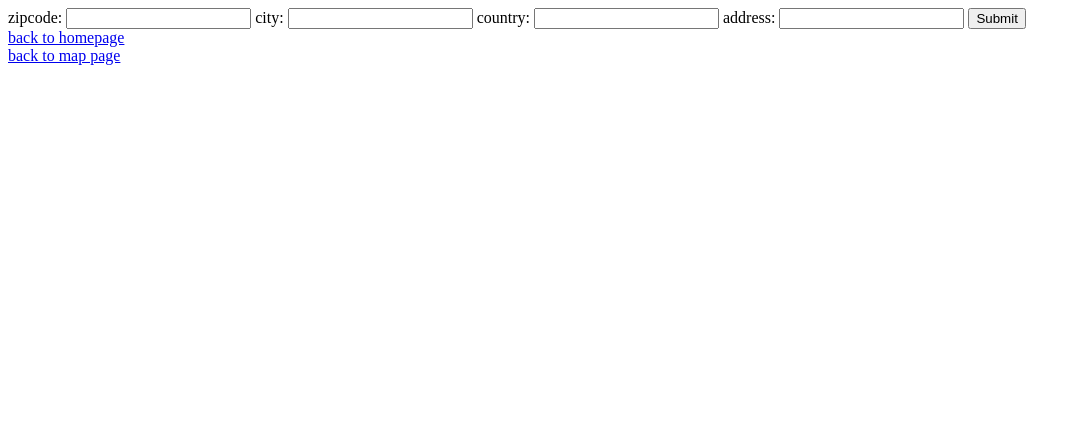
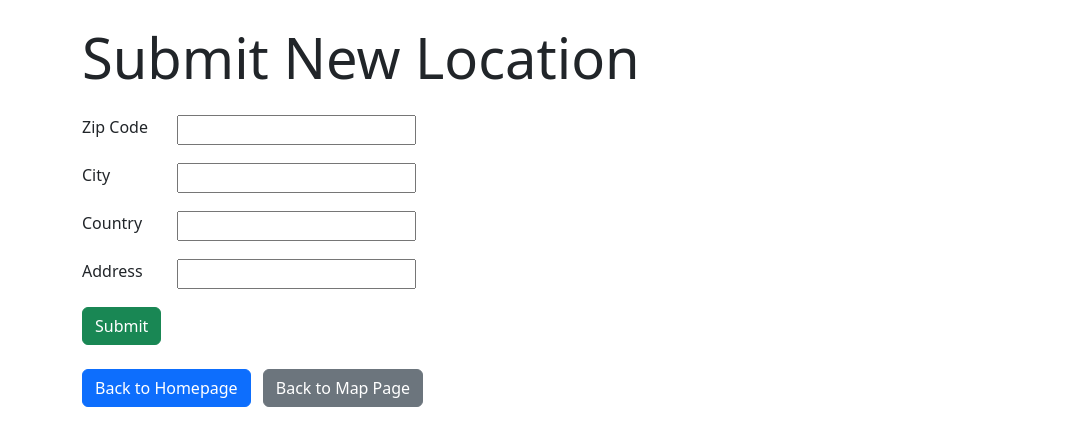
Before and after one commit to AlanSameth/AdvSDEScavengerHunt, a Django app: page /inputlocation/ in a window 1280 px wide. Shown: the top 446 px of the page, without its empty margins (0-1081 px from the left). Run offline with Django 4.2, Linux system fonts and the light colour scheme; the visitor is signed in with stand-in values (Sample User, id 1); some libraries are stand-ins or nearby versions.

Commit message:
styled the new location submission page

```diff
--- a/user/templates/user/new_location.html
+++ b/user/templates/user/new_location.html
@@ -5,13 +5,51 @@
     <title>Title</title>
 </head>
 <body>
-<form action="{% url 'input_location' %}" method="post">
-    {% csrf_token %}
-    {{ form }}
-    <input type="submit" value="Submit"><br>
-    <a href="{% url 'Home' %}">back to homepage</a><br>
-    <a href="{% url 'Map' %}">back to map page</a><br>
-
-</form>
+    {% load bootstrap5 %}
+    {% bootstrap_css %}
+    {% bootstrap_javascript %}
+    <div class="container mt-4">
+        <h2 class="mb-4 display-4">Submit New Location</h2>
+        <form action="{% url 'input_location' %}" method="post">
+            {% csrf_token %}
+            <div class="row mb-3">
+                <div class="col-md-1">
+                    <label for="zipcode" class="form-label">Zip Code</label>
+                </div>
+                <div class="col-md-10">
+                    {{ form.zipcode }}
+                </div>
+            </div>
+            <div class="row mb-3">
+                <div class="col-md-1">
+                    <label for="city" class="form-label">City</label>
+                </div>
+                <div class="col-md-10">
+                    {{ form.city }}
+                </div>
+            </div>
+            <div class="row mb-3">
+                <div class="col-md-1">
+                    <label for="country" class="form-label">Country</label>
+                </div>
+                <div class="col-md-10">
+                    {{ form.country }}
+                </div>
+            </div>
+            <div class="row mb-3">
+                <div class="col-md-1">
+                    <label for="address" class="form-label">Address</label>
+                </div>
+                <div class="col-md-10">
+                    {{ form.address }}
+                </div>
+            </div>
+            <button type="submit" class="btn btn-success">Submit</button>
+        </form>
+        <div class="mt-4">
+            <a class="btn btn-primary" href="{% url 'Home' %}">Back to Homepage</a>
+            <a class="btn btn-secondary ms-2" href="{% url 'Map' %}">Back to Map Page</a>
+        </div>
+    </div>
 </body>
 </html>
```
